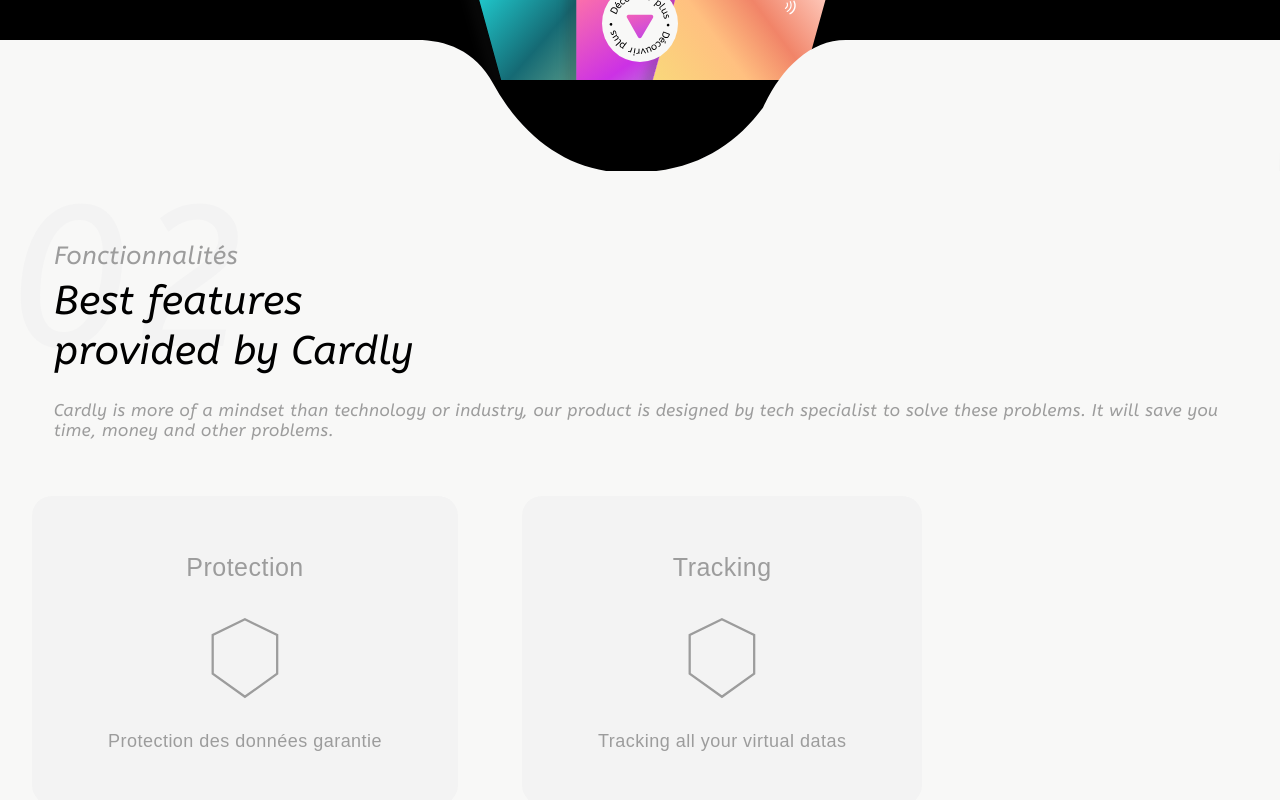
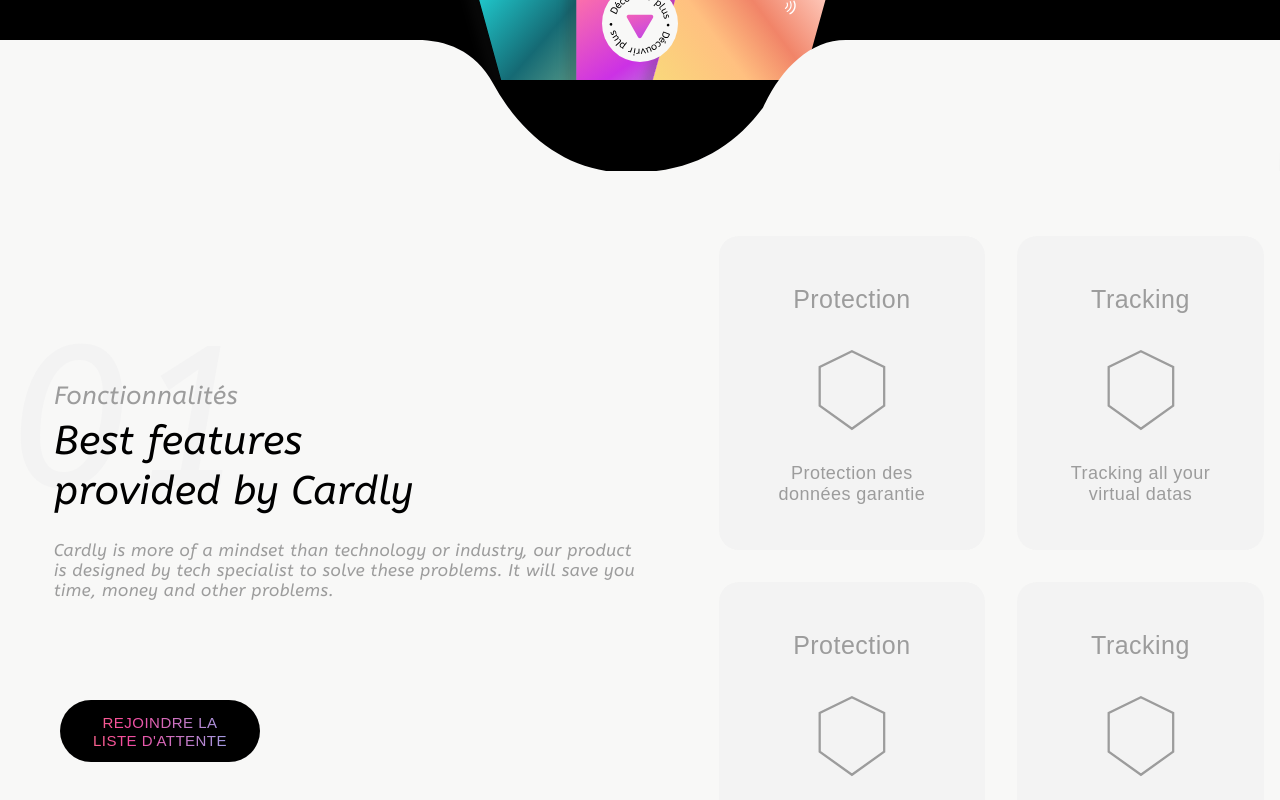
Before and after one commit to feldeh/cardly, a Next.js app: page / in a window 1280 px wide. Shown: the part 660-1460 px from the top of the page. Built offline with nearby package versions, Linux system fonts and the light colour scheme.

Commit message:
Features component responsive

```diff
--- a/src/components/home/Features/Features.jsx
+++ b/src/components/home/Features/Features.jsx
@@ -17,20 +17,30 @@ const Features = () => {
   ];
   return (
     <div className="mb-[130px]">
-      <div className="mb-14">
+      <div className="lg:flex">
+        <div className="mb-14 lg:mt-[140px]">
           <SectionTitle
             title="Fonctionnalités"
             id="features"
             subTitle="Best features"
             subTitle2="provided by Cardly"
             description="Cardly is more of a mindset than technology or industry, our product is designed by tech specialist to solve these problems. It will save you time, money and other problems."
-          number="02"
+            number="01"
           />
+          <div className="hidden lg:block lg:float-left lg:ml-[60px] lg:mt-[100px]">
+            <RegularLink href="/waitlist" black />
           </div>
-      <div className="mb-[50px]">
-        <FeatureCards features={features} />
         </div>
+        <div className="mb-[50px] lg:w-full">
+          <div className="mb-[32px]">
+            <FeatureCards features={features} featuresSection />
+          </div>
+          <FeatureCards features={features} featuresSection />
+        </div>
+      </div>
+      <div className="lg:hidden">
         <RegularLink href="/waitlist" black />
+      </div>
     </div>
   );
 };
--- a/src/components/shared/FeatureCards/FeatureCards.jsx
+++ b/src/components/shared/FeatureCards/FeatureCards.jsx
@@ -1,15 +1,17 @@
 import Image from 'next/image';
 
-const FeatureCards = ({ features }) => {
+const FeatureCards = ({ features, featuresSection }) => {
   return (
-    <div className="lg:flex">
+    <div className="lg:flex lg:justify-center">
       {features.map((feature, i) => {
         return (
           <div
             key={i}
-            className="mx-8 mb-[33px] rounded-[20px] text-center bg-whiteGrey lg:my-auto lg:hover:bg-black"
+            className={`${
+              featuresSection ? 'lg:mx-4' : ''
+            } mx-8 mb-[33px] rounded-[20px] text-center bg-whiteGrey lg:my-auto lg:hover:bg-black`}
           >
-            <div className="flex flex-col items-center mx-10 py-[53px]">
+            <div className="flex flex-col items-center mx-10 py-[45px]">
               <p className="text-xl">{feature.title}</p>
               <div className="mt-8">
                 <Image
@@ -19,7 +21,7 @@ const FeatureCards = ({ features }) => {
                   alt="hexagone"
                 />
               </div>
-              <p className="mt-8 text-lg leading-[21px] mx-9">
+              <p className="mt-8 text-lg leading-[21px] mx-0">
                 {feature.description}
               </p>
             </div>
```
Lines whose indentation alone changed are shown as unchanged.
